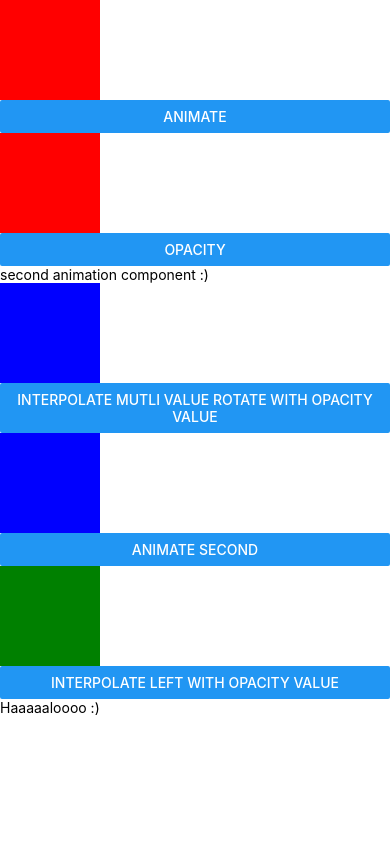
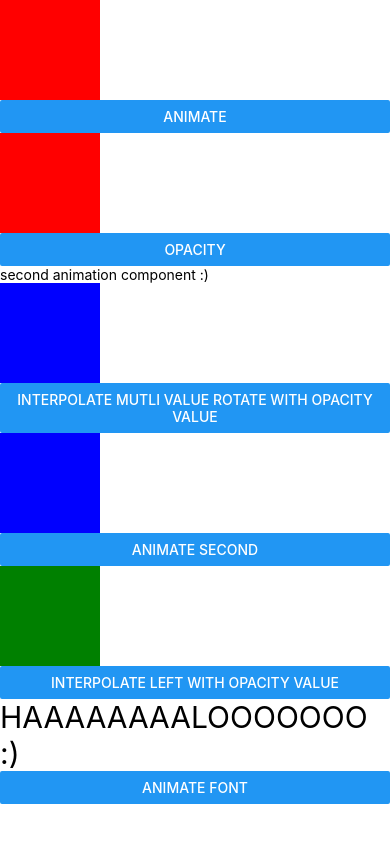
Before and after one commit to PiyushMichael/AnimateRedux, a React Native app: screen / in a window 390 px wide. Built offline with nearby package versions, Linux system fonts and the light colour scheme.

Commit message:
text animated too

```diff
--- a/App.js
+++ b/App.js
@@ -10,7 +10,6 @@ class App extends Component{
       <View style={styles.container}>
         <AnimOne />
         <AnimTwo />
-        <Text>Haaaaaloooo :)</Text>
       </View>
     </ScrollView>);
   }
--- a/src/anim_2.js
+++ b/src/anim_2.js
@@ -8,7 +8,8 @@ class AnimTwo extends Component {
         this.state = {
             square1: new Animated.Value(1),
             square2: new Animated.ValueXY(0,0),
-            square3: new Animated.Value(1)
+            square3: new Animated.Value(1),
+            text1: new Animated.Value(1)
         };
     }
 
@@ -34,6 +35,14 @@ class AnimTwo extends Component {
             toValue: 0,
             delay: 200,
             duration: 1000
+        }).start();
+    };
+
+    textAnimate1 = () => {
+        Animated.timing(this.state.text1,{
+            toValue: 0,
+            delay: 100,
+            duration: 2000
         }).start();
     };
 
@@ -70,6 +79,15 @@ class AnimTwo extends Component {
                 <View style={{width: 100,height: 100,backgroundColor: 'green'}}></View>
             </Animated.View>
             <Button title="interpolate left with opacity value" onPress={this.animate3} />
+            <Animated.Text style={{
+                fontSize: this.state.text1.interpolate({
+                    inputRange: [0,0.5,1],
+                    outputRange: [20,5,30]
+                })
+            }}>
+                <Text>HAAAAAAAALOOOOOOO :)</Text>
+            </Animated.Text>
+            <Button title="animate font" onPress={this.textAnimate1} />
         </View>);
     }
 }
```
